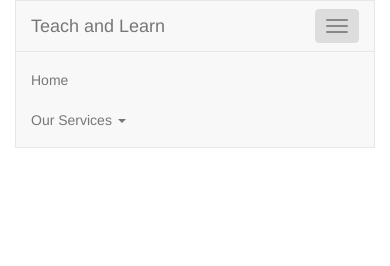
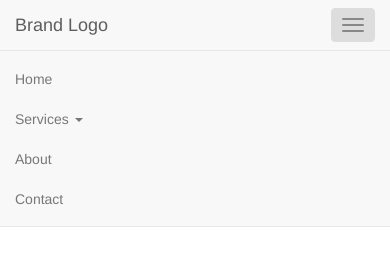
Before and after one commit to webdev0123/webdev0123.github.io, a plain HTML site: page index.html in a window 390 px wide. Both pictures are taken after a click on the button "Toggle navigation". Drawn offline with nearby package versions, Linux system fonts and the light colour scheme.

Commit message:
Updated nav bar

```diff
--- a/index.html
+++ b/index.html
@@ -9,35 +9,37 @@
   <script src="https://maxcdn.bootstrapcdn.com/bootstrap/3.3.7/js/bootstrap.min.js"></script>
 </head>
 <body>
-
+	<nav class="navbar navbar-default navbar-static-top">
       <div class="container">
-  <nav class="navbar navbar-default">
-  <div class="container-fluid">
         <div class="navbar-header">
-      <button type="button" class="navbar-toggle collapsed" data-toggle="collapse" data-target="#bs-example-navbar-collapse-1" aria-expanded="false">
+          <button type="button" class="navbar-toggle collapsed" data-toggle="collapse" data-target="#navbar" aria-expanded="false" aria-controls="navbar">
             <span class="sr-only">Toggle navigation</span>
             <span class="icon-bar"></span>
             <span class="icon-bar"></span>
             <span class="icon-bar"></span>
           </button>
-      <a class="navbar-brand" href="index.html">Teach and Learn</a>
+          <a class="navbar-brand" href="index.html">Brand Logo</a>
         </div>
-
-    <div class="collapse navbar-collapse" id="bs-example-navbar-collapse-1">
-      <ul class="nav navbar-nav">
-        <li><a href="index.html">Home</a></li>
+        <div id="navbar" class="navbar-collapse collapse">
+          <ul class="nav navbar-nav navbar-right">
+			<li><a href="#">Home</a></li>
             <li class="dropdown">
-          <a href="#" class="dropdown-toggle" data-toggle="dropdown" role="button" aria-haspopup="true" aria-expanded="false">Our Services <span class="caret"></span></a>
+              <a href="#" class="dropdown-toggle" data-toggle="dropdown" role="button" aria-haspopup="true" aria-expanded="false">Services <span class="caret"></span></a>
               <ul class="dropdown-menu">
-            <li><a href="#">Sub menu 1</a></li>
-            <li><a href="#">Sub menu 2</a></li>
-            <li><a href="#">Sub menu 3</a></li>
+                <li><a href="index.html">Sub menu 1</a></li>
+                <li><a href="index.html">Sub menu 2</a></li>
+                <li><a href="index.html">Sub menu 3</a></li>
               </ul>
             </li>
+			<li><a href="index.html">About</a></li>
+            <li><a href="index.html">Contact</a></li>
           </ul>
         </div>
       </div>
     </nav>
+
+<div class="container" style="padding-left: 0px! important; padding-right: 0px !important">
+
 </div>
 
 </body>
```
Lines whose indentation alone changed are shown as unchanged.
